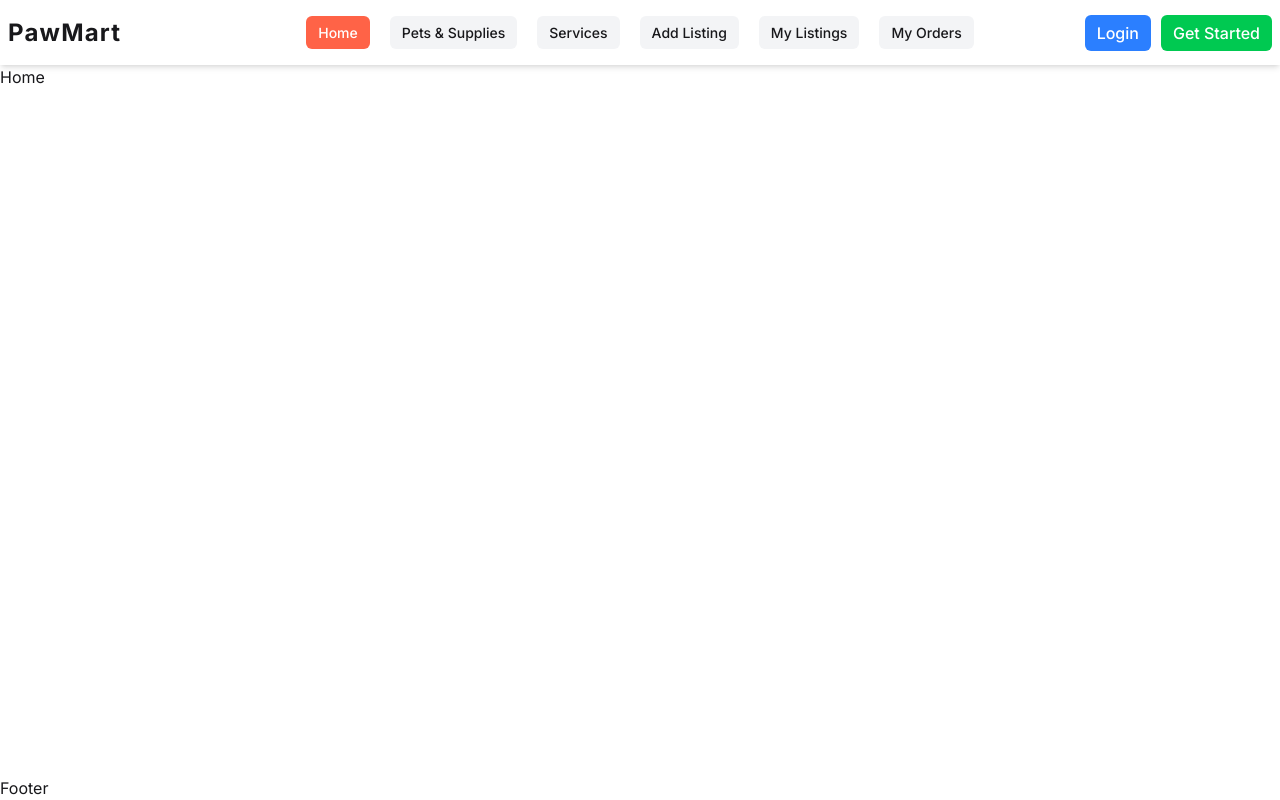
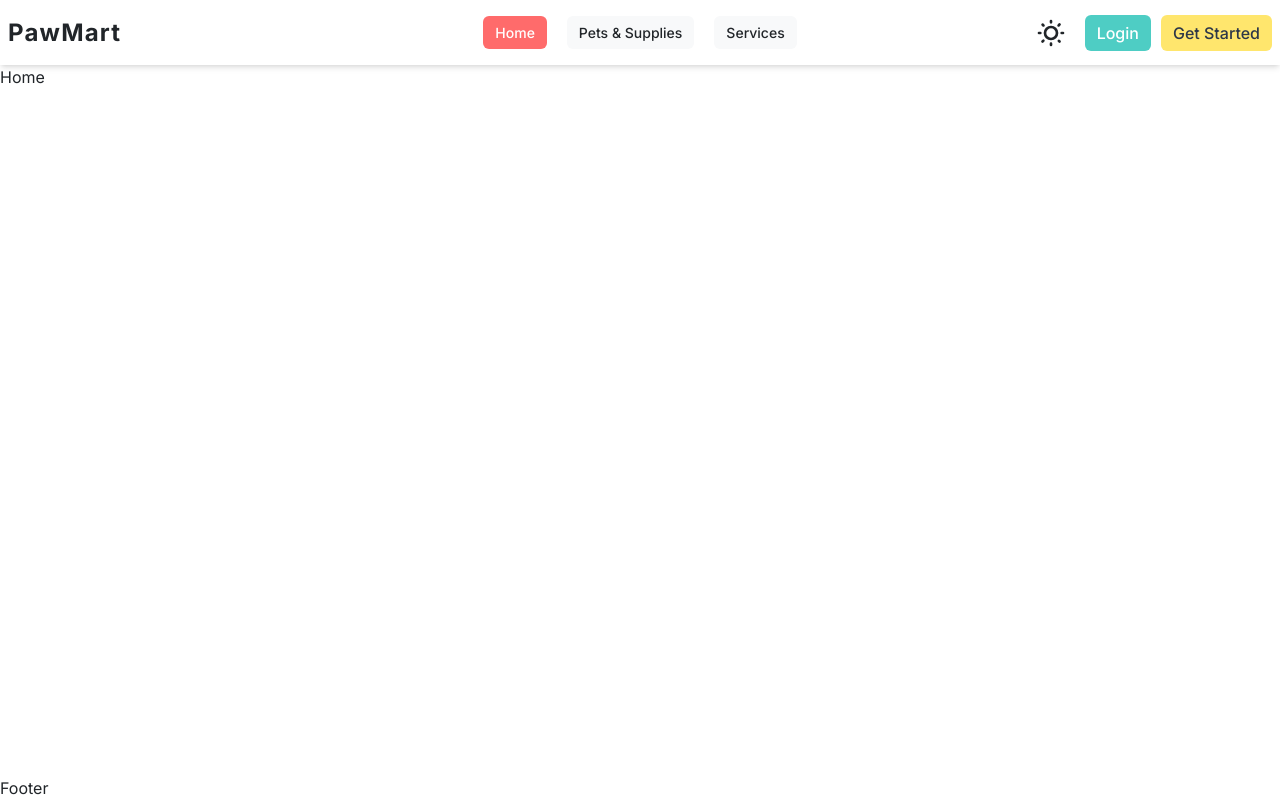
Before and after one commit to aamamunszone/pawmart-client, a React (Vite) app: page /home in a window 1280 px wide. Built offline with nearby package versions, Linux system fonts and the light colour scheme.

Commit message:
feat(themes): custom light and dark theme switching functionality added.

```diff
--- a/src/components/shared/Header/Header.jsx
+++ b/src/components/shared/Header/Header.jsx
@@ -2,21 +2,21 @@ import React from 'react';
 import Container from '../../common/Container/Container';
 import { Link } from 'react-router';
 import NavItem from './NavItem/NavItem';
+import ThemeToggleButton from '../ThemeToggleButton/ThemeToggleButton';
 
 const Header = () => {
-  const publicNavLinks = (
+  const navLinks = (
     <>
       <NavItem to="/home">Home</NavItem>
       <NavItem to="/shop">Pets & Supplies</NavItem>
       <NavItem to="/services">Services</NavItem>
-    </>
-  );
-
-  const privateNavLinks = (
-    <>
-      <NavItem to="/listings/create">Add Listing</NavItem>
-      <NavItem to="/listings/user">My Listings</NavItem>
-      <NavItem to="/orders/user">My Orders</NavItem>
+      {/* {user && (
+        <>
+          <NavItem to="/listings/create">Add Listing</NavItem>
+          <NavItem to="/listings/user">My Listings</NavItem>
+          <NavItem to="/orders/user">My Orders</NavItem>
+        </>
+      )} */}
     </>
   );
 
@@ -46,7 +46,7 @@ const Header = () => {
               tabIndex="-1"
               className="menu menu-sm dropdown-content bg-base-100 rounded-box z-40 mt-3.5 w-52 p-2 gap-1 shadow-md"
             >
-              {publicNavLinks} {privateNavLinks}
+              {navLinks}
             </ul>
           </div>
           <Link
@@ -57,15 +57,14 @@ const Header = () => {
           </Link>
         </div>
         <div className="navbar-center hidden lg:flex">
-          <ul className="menu menu-horizontal px-1 gap-5">
-            {publicNavLinks} {privateNavLinks}
-          </ul>
+          <ul className="menu menu-horizontal px-1 gap-5">{navLinks}</ul>
         </div>
         <div className="navbar-end gap-2.5">
-          <Link className="px-3 py-1.5 rounded-md font-medium transition-all duration-300 ease-in-out bg-blue-500 text-white">
+          <ThemeToggleButton className="mr-1 md:mr-1.5 lg:mr-2" />
+          <Link className="px-3 py-1.5 rounded-md font-medium transition-all duration-300 ease-in-out bg-secondary text-secondary-content">
             Login
           </Link>
-          <Link className="hidden md:inline-block px-3 py-1.5 rounded-md font-medium transition-all duration-300 ease-in-out bg-green-500 text-white">
+          <Link className="hidden md:inline-block px-3 py-1.5 rounded-md font-medium transition-all duration-300 ease-in-out bg-accent text-accent-content">
             Get Started
           </Link>
         </div>
--- a/src/components/shared/Header/NavItem/NavItem.jsx
+++ b/src/components/shared/Header/NavItem/NavItem.jsx
@@ -9,8 +9,8 @@ const NavItem = ({ to, children, className = '' }) => {
         className={({ isActive }) =>
           `px-3 py-1.5 rounded-md font-medium transition-all duration-300 ease-in-out ${
             isActive
-              ? 'bg-[tomato] text-white'
-              : 'bg-gray-100 hover:bg-gray-200'
+              ? 'bg-primary text-primary-content'
+              : 'bg-base-200 hover:bg-base-300'
           } ${className}`
         }
       >
--- /dev/null
+++ b/src/components/shared/ThemeToggleButton/ThemeToggleButton.jsx
@@ -0,0 +1,41 @@
+import React from 'react';
+import useTheme from '../../../hooks/useTheme';
+
+const ThemeToggleButton = ({ className = '' }) => {
+  const { theme, toggleTheme } = useTheme();
+
+  return (
+    <div className={`${className}`}>
+      <label className="swap swap-rotate justify-center items-center">
+        {/* this hidden checkbox controls the state */}
+        <input
+          type="checkbox"
+          className="theme-controller"
+          value="synthwave"
+          onChange={toggleTheme}
+          checked={theme === 'pawmart-dark'}
+        />
+
+        {/* sun icon */}
+        <svg
+          className="swap-off h-8 w-8 fill-current"
+          xmlns="http://www.w3.org/2000/svg"
+          viewBox="0 0 24 24"
+        >
+          <path d="M5.64,17l-.71.71a1,1,0,0,0,0,1.41,1,1,0,0,0,1.41,0l.71-.71A1,1,0,0,0,5.64,17ZM5,12a1,1,0,0,0-1-1H3a1,1,0,0,0,0,2H4A1,1,0,0,0,5,12Zm7-7a1,1,0,0,0,1-1V3a1,1,0,0,0-2,0V4A1,1,0,0,0,12,5ZM5.64,7.05a1,1,0,0,0,.7.29,1,1,0,0,0,.71-.29,1,1,0,0,0,0-1.41l-.71-.71A1,1,0,0,0,4.93,6.34Zm12,.29a1,1,0,0,0,.7-.29l.71-.71a1,1,0,1,0-1.41-1.41L17,5.64a1,1,0,0,0,0,1.41A1,1,0,0,0,17.66,7.34ZM21,11H20a1,1,0,0,0,0,2h1a1,1,0,0,0,0-2Zm-9,8a1,1,0,0,0-1,1v1a1,1,0,0,0,2,0V20A1,1,0,0,0,12,19ZM18.36,17A1,1,0,0,0,17,18.36l.71.71a1,1,0,0,0,1.41,0,1,1,0,0,0,0-1.41ZM12,6.5A5.5,5.5,0,1,0,17.5,12,5.51,5.51,0,0,0,12,6.5Zm0,9A3.5,3.5,0,1,1,15.5,12,3.5,3.5,0,0,1,12,15.5Z" />
+        </svg>
+
+        {/* moon icon */}
+        <svg
+          className="swap-on h-8 w-8 fill-current"
+          xmlns="http://www.w3.org/2000/svg"
+          viewBox="0 0 24 24"
+        >
+          <path d="M21.64,13a1,1,0,0,0-1.05-.14,8.05,8.05,0,0,1-3.37.73A8.15,8.15,0,0,1,9.08,5.49a8.59,8.59,0,0,1,.25-2A1,1,0,0,0,8,2.36,10.14,10.14,0,1,0,22,14.05,1,1,0,0,0,21.64,13Zm-9.5,6.69A8.14,8.14,0,0,1,7.08,5.22v.27A10.15,10.15,0,0,0,17.22,15.63a9.79,9.79,0,0,0,2.1-.22A8.11,8.11,0,0,1,12.14,19.73Z" />
+        </svg>
+      </label>
+    </div>
+  );
+};
+
+export default ThemeToggleButton;
--- /dev/null
+++ b/src/contexts/ThemeContext.js
@@ -0,0 +1,3 @@
+import { createContext } from 'react';
+
+export const ThemeContext = createContext(null);
--- /dev/null
+++ b/src/hooks/useTheme.js
@@ -0,0 +1,14 @@
+import React, { useContext } from 'react';
+import { ThemeContext } from '../contexts/ThemeContext';
+
+const useTheme = () => {
+  const context = useContext(ThemeContext);
+
+  if (!context) {
+    throw new Error('useTheme must be used within ThemeProvider');
+  }
+
+  return context;
+};
+
+export default useTheme;
--- a/src/main.jsx
+++ b/src/main.jsx
@@ -3,9 +3,12 @@ import { createRoot } from 'react-dom/client';
 import './styles/index.css';
 import { RouterProvider } from 'react-router';
 import { router } from './routes/Routes';
+import ThemeProvider from './providers/ThemeProvider';
 
 createRoot(document.getElementById('root')).render(
   <StrictMode>
-    <RouterProvider router={router} />
+    <ThemeProvider>
+      <RouterProvider router={router} />
+    </ThemeProvider>
   </StrictMode>
 );
--- /dev/null
+++ b/src/providers/ThemeProvider.jsx
@@ -0,0 +1,37 @@
+import React, { useEffect, useState } from 'react';
+import { ThemeContext } from '../contexts/ThemeContext';
+
+const ThemeProvider = ({ children }) => {
+  const getSystemTheme = () => {
+    if (
+      window.matchMedia &&
+      window.matchMedia('(prefers-color-scheme: dark)').matches
+    ) {
+      return 'pawmart-dark';
+    }
+    return 'pawmart-light';
+  };
+
+  const [theme, setTheme] = useState(() => {
+    return localStorage.getItem('theme') || getSystemTheme();
+  });
+
+  useEffect(() => {
+    document.documentElement.setAttribute('data-theme', theme);
+    localStorage.setItem('theme', theme);
+  }, [theme]);
+
+  const toggleTheme = () => {
+    setTheme((prevTheme) =>
+      prevTheme === 'pawmart-light' ? 'pawmart-dark' : 'pawmart-light'
+    );
+  };
+
+  return (
+    <ThemeContext.Provider value={{ theme, toggleTheme }}>
+      {children}
+    </ThemeContext.Provider>
+  );
+};
+
+export default ThemeProvider;
--- a/src/styles/index.css
+++ b/src/styles/index.css
@@ -5,9 +5,77 @@
 @import 'tailwindcss';
 
 /* DaisyUI */
-@plugin "daisyui";
+@plugin "daisyui" {
+  themes: pawmart-light --default, pawmart-dark --prefersdark;
+}
 
+/* Custom PawMart Light Theme */
+[data-theme='pawmart-light'] {
+  --color-base-100: #ffffff;
+  --color-base-200: #f8f9fa;
+  --color-base-300: #e9ecef;
+  --color-base-content: #212529;
+
+  --color-primary: #ff6b6b;
+  --color-primary-content: #ffffff;
+
+  --color-secondary: #4ecdc4;
+  --color-secondary-content: #ffffff;
+
+  --color-accent: #ffe66d;
+  --color-accent-content: #2d3748;
+
+  --color-neutral: #495057;
+  --color-neutral-content: #ffffff;
+
+  --color-info: #3b82f6;
+  --color-info-content: #ffffff;
+
+  --color-success: #10b981;
+  --color-success-content: #ffffff;
+
+  --color-warning: #f59e0b;
+  --color-warning-content: #ffffff;
+
+  --color-error: #ef4444;
+  --color-error-content: #ffffff;
+}
+
+/* Custom PawMart Dark Theme */
+[data-theme='pawmart-dark'] {
+  --color-base-100: #1f2937;
+  --color-base-200: #111827;
+  --color-base-300: #374151;
+  --color-base-content: #f9fafb;
+
+  --color-primary: #ff6b6b;
+  --color-primary-content: #ffffff;
+
+  --color-secondary: #4ecdc4;
+  --color-secondary-content: #ffffff;
+
+  --color-accent: #ffe66d;
+  --color-accent-content: #1f2937;
+
+  --color-neutral: #d1d5db;
+  --color-neutral-content: #1f2937;
+
+  --color-info: #60a5fa;
+  --color-info-content: #ffffff;
+
+  --color-success: #34d399;
+  --color-success-content: #ffffff;
+
+  --color-warning: #fbbf24;
+  --color-warning-content: #1f2937;
+
+  --color-error: #f87171;
+  --color-error-content: #ffffff;
+}
+
+/* Global Styles */
 body {
+  @apply bg-base-100 text-base-content;
   font-family: 'Inter', sans-serif;
 }
 
```
